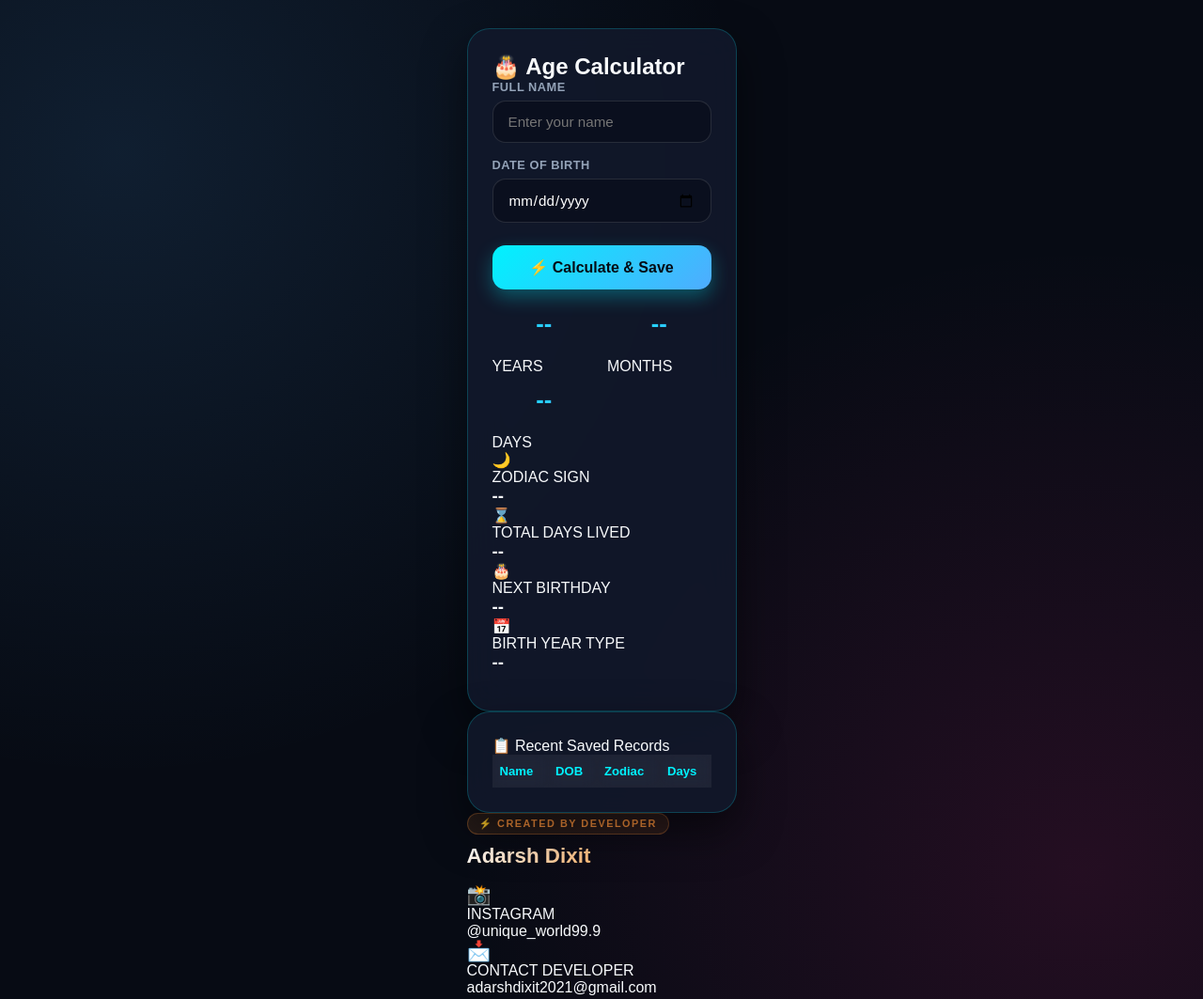
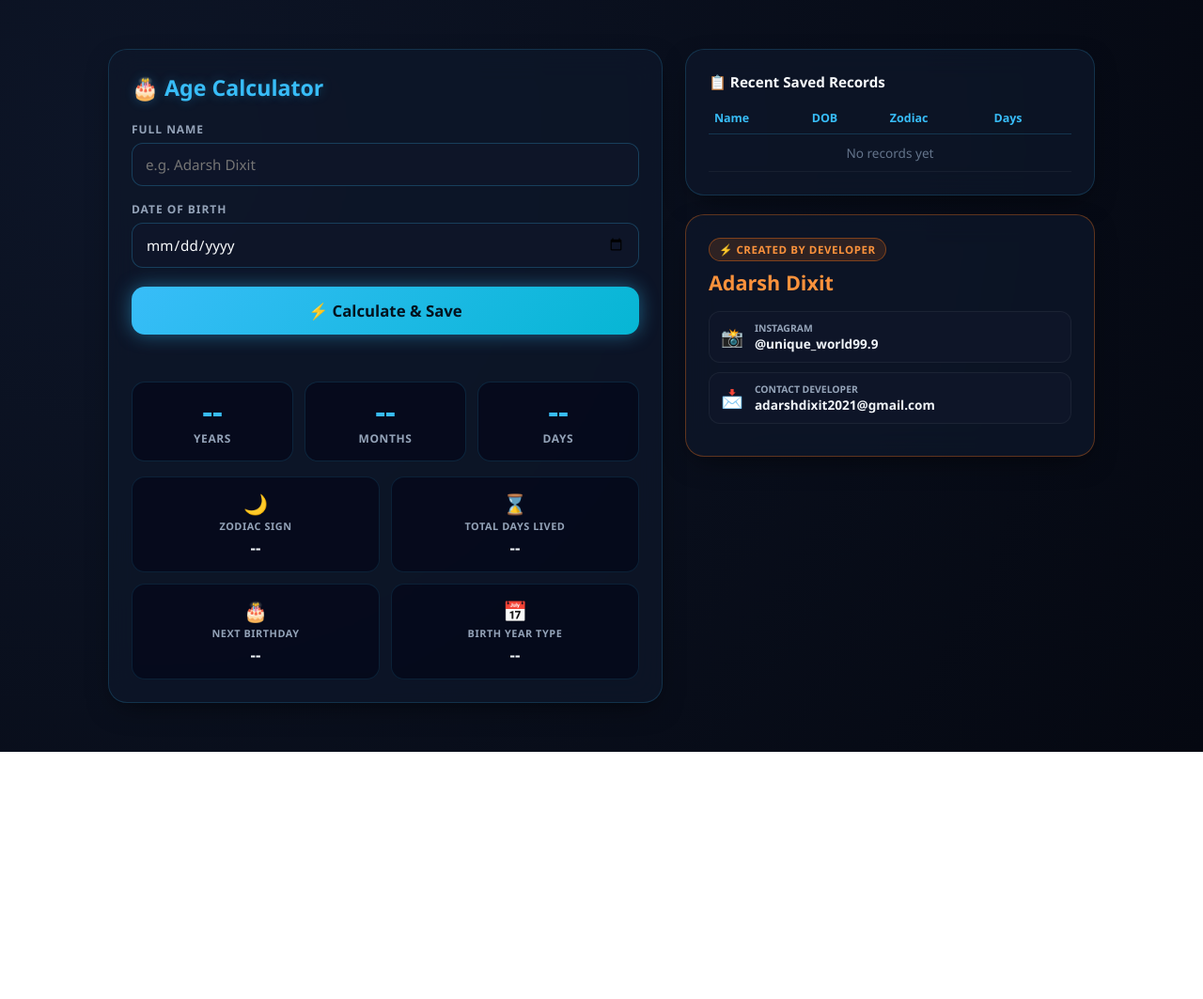
Before and after one commit to adarshdixit2021-ai/Age-Calculator-using-MySQL-as-Backend-Database, a website: page public/index.html in a window 1280 px wide. Shown: the top 1063 px of the page at 94% size. After the commit the page ends 800 px from the top, so only its background shows below. Drawn offline with Linux system fonts and the light colour scheme.

Commit message:
fix: complete clean redesign and local storage binding

```diff
--- a/public/index.html
+++ b/public/index.html
@@ -7,75 +7,76 @@
     <link rel="stylesheet" href="style.css">
 </head>
 <body>
-    <div class="main-container">
-        <!-- Left Side: Calculator Section -->
-        <div class="calculator-card">
-            <div class="header">
+    <div class="container">
+        <!-- Left Column: Main Calculator -->
+        <div class="card calc-card">
+            <div class="card-header">
                 <h2>🎂 Age Calculator</h2>
             </div>
 
-            <div class="input-group">
+            <div class="form-group">
                 <label for="userName">FULL NAME</label>
-                <input type="text" id="userName" placeholder="Enter your name" autocomplete="off">
+                <input type="text" id="userName" placeholder="e.g. Adarsh Dixit" autocomplete="off">
             </div>
 
-            <div class="input-group">
+            <div class="form-group">
                 <label for="dob">DATE OF BIRTH</label>
                 <input type="date" id="dob">
             </div>
 
-            <button id="calculateBtn" class="btn-calculate">⚡ Calculate & Save</button>
+            <button id="calculateBtn" class="glow-btn">⚡ Calculate & Save</button>
 
-            <!-- Results Grid -->
-            <div class="results-grid" id="resultsGrid">
-                <div class="result-box">
+            <p id="statusMsg" class="status-text"></p>
+
+            <!-- Primary Age Output Grid -->
+            <div class="primary-grid">
+                <div class="stat-pill">
                     <h1 id="yearsVal">--</h1>
                     <span>YEARS</span>
                 </div>
-                <div class="result-box">
+                <div class="stat-pill">
                     <h1 id="monthsVal">--</h1>
                     <span>MONTHS</span>
                 </div>
-                <div class="result-box">
+                <div class="stat-pill">
                     <h1 id="daysVal">--</h1>
                     <span>DAYS</span>
                 </div>
             </div>
 
-            <!-- Detailed Analytics Cards -->
-            <div class="analytics-grid" id="analyticsGrid">
-                <div class="analytics-box">
-                    <span class="icon">🌙</span>
-                    <p class="label">ZODIAC SIGN</p>
+            <!-- Detailed Analytics 2x2 Grid -->
+            <div class="analytics-grid">
+                <div class="analytics-tile">
+                    <span class="tile-icon">🌙</span>
+                    <span class="tile-label">ZODIAC SIGN</span>
                     <h3 id="zodiacVal">--</h3>
                 </div>
-                <div class="analytics-box">
-                    <span class="icon">⌛</span>
-                    <p class="label">TOTAL DAYS LIVED</p>
+                <div class="analytics-tile">
+                    <span class="tile-icon">⌛</span>
+                    <span class="tile-label">TOTAL DAYS LIVED</span>
                     <h3 id="totalDaysVal">--</h3>
                 </div>
-                <div class="analytics-box">
-                    <span class="icon">🎂</span>
-                    <p class="label">NEXT BIRTHDAY</p>
+                <div class="analytics-tile">
+                    <span class="tile-icon">🎂</span>
+                    <span class="tile-label">NEXT BIRTHDAY</span>
                     <h3 id="nextBdayVal">--</h3>
                 </div>
-                <div class="analytics-box">
-                    <span class="icon">📅</span>
-                    <p class="label">BIRTH YEAR TYPE</p>
+                <div class="analytics-tile">
+                    <span class="tile-icon">📅</span>
+                    <span class="tile-label">BIRTH YEAR TYPE</span>
                     <h3 id="yearTypeVal">--</h3>
                 </div>
             </div>
-
-            <p id="statusMsg" class="status-msg"></p>
         </div>
 
-        <!-- Right Side: Records & Developer Branding -->
+        <!-- Right Column: Sidebar (Records & Dev Card) -->
         <div class="sidebar">
-            <div class="records-card">
-                <div class="card-title">
-                    <span>📋</span> Recent Saved Records
+            <!-- Records Box -->
+            <div class="card records-card">
+                <div class="section-title">
+                    📋 Recent Saved Records
                 </div>
-                <div class="table-container">
+                <div class="table-wrapper">
                     <table>
                         <thead>
                             <tr>
@@ -86,29 +87,30 @@
                             </tr>
                         </thead>
                         <tbody id="recordsTableBody">
-                            <!-- Injected by script.js -->
+                            <!-- Populated via script.js -->
                         </tbody>
                     </table>
                 </div>
             </div>
 
-            <div class="developer-card">
-                <div class="dev-badge">⚡ CREATED BY DEVELOPER</div>
+            <!-- Developer Profile Box -->
+            <div class="card dev-card">
+                <div class="badge">⚡ CREATED BY DEVELOPER</div>
                 <h2 class="dev-name">Adarsh Dixit</h2>
 
-                <div class="contact-item">
-                    <span class="dev-icon">📸</span>
+                <div class="info-row">
+                    <span class="info-icon">📸</span>
                     <div>
-                        <p class="contact-label">INSTAGRAM</p>
-                        <p class="contact-value">@unique_world99.9</p>
+                        <small>INSTAGRAM</small>
+                        <p>@unique_world99.9</p>
                     </div>
                 </div>
 
-                <div class="contact-item">
-                    <span class="dev-icon">📩</span>
+                <div class="info-row">
+                    <span class="info-icon">📩</span>
                     <div>
-                        <p class="contact-label">CONTACT DEVELOPER</p>
-                        <p class="contact-value">adarshdixit2021@gmail.com</p>
+                        <small>CONTACT DEVELOPER</small>
+                        <p>adarshdixit2021@gmail.com</p>
                     </div>
                 </div>
             </div>
--- a/public/script.js
+++ b/public/script.js
@@ -1,26 +1,26 @@
 document.addEventListener("DOMContentLoaded", () => {
     loadRecentRecords();
 
-    const calculateBtn = document.getElementById("calculateBtn");
-    if (calculateBtn) {
-        calculateBtn.addEventListener("click", calculateAge);
+    const btn = document.getElementById("calculateBtn");
+    if (btn) {
+        btn.addEventListener("click", calculateAndSave);
     }
 });
 
-function calculateAge(e) {
+function calculateAndSave(e) {
     if (e) e.preventDefault();
 
     const nameInput = document.getElementById("userName");
     const dobInput = document.getElementById("dob");
     const statusMsg = document.getElementById("statusMsg");
 
-    const name = nameInput && nameInput.value.trim() ? nameInput.value.trim() : "Adarsh";
+    const name = nameInput && nameInput.value.trim() ? nameInput.value.trim() : "Adarsh Dixit";
     const dobValue = dobInput ? dobInput.value : "";
 
     if (!dobValue) {
         if (statusMsg) {
-            statusMsg.style.color = "#ff4d4d";
-            statusMsg.innerText = "Please select a date of birth!";
+            statusMsg.style.color = "#f87171";
+            statusMsg.innerText = "Please select your date of birth!";
         }
         return;
     }
@@ -30,13 +30,13 @@ function calculateAge(e) {
 
     if (dob > today) {
         if (statusMsg) {
-            statusMsg.style.color = "#ff4d4d";
+            statusMsg.style.color = "#f87171";
             statusMsg.innerText = "Date of birth cannot be in the future!";
         }
         return;
     }
 
-    // Age in Years, Months, Days
+    // Exact Age Calculation (Years, Months, Days)
     let years = today.getFullYear() - dob.getFullYear();
     let months = today.getMonth() - dob.getMonth();
     let days = today.getDate() - dob.getDate();
@@ -55,22 +55,22 @@ function calculateAge(e) {
     const diffTime = Math.abs(today - dob);
     const totalDaysLived = Math.floor(diffTime / (1000 * 60 * 60 * 24));
 
-    // Next Birthday
+    // Next Birthday Countdown
     let nextBday = new Date(today.getFullYear(), dob.getMonth(), dob.getDate());
     if (today > nextBday) {
         nextBday.setFullYear(today.getFullYear() + 1);
     }
     const daysToNextBday = Math.ceil((nextBday - today) / (1000 * 60 * 60 * 24));
 
-    // Birth Year Type
+    // Birth Year Type (Leap / Standard)
     const birthYear = dob.getFullYear();
     const isLeap = (birthYear % 4 === 0 && birthYear % 100 !== 0) || (birthYear % 400 === 0);
     const yearType = isLeap ? "Leap Year" : "Standard Year";
 
     // Zodiac Sign
-    const zodiac = getZodiacSign(dob.getDate(), dob.getMonth() + 1);
+    const zodiac = getZodiac(dob.getDate(), dob.getMonth() + 1);
 
-    // Update Display Cards
+    // Update UI Stats
     document.getElementById("yearsVal").innerText = years;
     document.getElementById("monthsVal").innerText = months;
     document.getElementById("daysVal").innerText = days;
@@ -79,8 +79,8 @@ function calculateAge(e) {
     document.getElementById("nextBdayVal").innerText = `${daysToNextBday} Days`;
     document.getElementById("yearTypeVal").innerText = yearType;
 
-    // Save and Render Table
-    saveRecordLocally({
+    // Save in LocalStorage
+    saveRecord({
         name: name,
         dob: dobValue,
         zodiac: zodiac,
@@ -88,40 +88,31 @@ function calculateAge(e) {
     });
 
     if (statusMsg) {
-        statusMsg.style.color = "#00ff88";
+        statusMsg.style.color = "#34d399";
         statusMsg.innerText = "✓ Record calculated & saved!";
     }
 }
 
-function getZodiacSign(day, month) {
+function getZodiac(day, month) {
+    const cutoff = [19, 18, 20, 19, 20, 20, 22, 22, 22, 22, 21, 21];
     const signs = [
-        { name: "Capricorn", max: 19 },
-        { name: "Aquarius", max: 18 },
-        { name: "Pisces", max: 20 },
-        { name: "Aries", max: 19 },
-        { name: "Taurus", max: 20 },
-        { name: "Gemini", max: 20 },
-        { name: "Cancer", max: 22 },
-        { name: "Leo", max: 22 },
-        { name: "Virgo", max: 22 },
-        { name: "Libra", max: 22 },
-        { name: "Scorpio", max: 21 },
-        { name: "Sagittarius", max: 21 },
-        { name: "Capricorn", max: 31 }
+        "Capricorn", "Aquarius", "Pisces", "Aries",
+        "Taurus", "Gemini", "Cancer", "Leo",
+        "Virgo", "Libra", "Scorpio", "Sagittarius"
     ];
-    return day <= signs[month - 1].max ? (month === 1 ? "Capricorn" : signs[month - 2].name) : signs[month - 1].name;
+    return day <= cutoff[month - 1] ? signs[month - 1] : signs[month % 12];
 }
 
-function saveRecordLocally(record) {
-    let records = JSON.parse(localStorage.getItem("ageCalcRecords") || "[]");
+function saveRecord(record) {
+    let records = JSON.parse(localStorage.getItem("ageAppRecords") || "[]");
     records.unshift(record);
     if (records.length > 5) records.pop();
-    localStorage.setItem("ageCalcRecords", JSON.stringify(records));
+    localStorage.setItem("ageAppRecords", JSON.stringify(records));
     renderRecordsTable(records);
 }
 
 function loadRecentRecords() {
-    let records = JSON.parse(localStorage.getItem("ageCalcRecords") || "[]");
+    let records = JSON.parse(localStorage.getItem("ageAppRecords") || "[]");
     renderRecordsTable(records);
 }
 
@@ -130,13 +121,18 @@ function renderRecordsTable(records) {
     if (!tbody) return;
 
     tbody.innerHTML = "";
-    records.forEach(item => {
+    if (records.length === 0) {
+        tbody.innerHTML = `<tr><td colspan="4" style="text-align:center; color:#64748b;">No records yet</td></tr>`;
+        return;
+    }
+
+    records.forEach(r => {
         const row = document.createElement("tr");
         row.innerHTML = `
-            <td>${item.name}</td>
-            <td>${item.dob}</td>
-            <td style="color: #38bdf8;">${item.zodiac}</td>
-            <td style="color: #34d399;">${item.days}</td>
+            <td style="color:#f8fafc; font-weight:600;">${r.name}</td>
+            <td style="color:#94a3b8;">${r.dob}</td>
+            <td style="color:#38bdf8; font-weight:600;">${r.zodiac}</td>
+            <td style="color:#34d399; font-weight:600;">${r.days}</td>
         `;
         tbody.appendChild(row);
     });
--- a/public/style.css
+++ b/public/style.css
@@ -1,36 +1,21 @@
-:root {
-    --bg-dark: #070b14;
-    --card-bg: rgba(18, 25, 44, 0.85);
-    --neon-cyan: #00f2fe;
-    --neon-blue: #4facfe;
-    --text-main: #f8fafc;
-    --text-sub: #94a3b8;
-    --border-glow: rgba(0, 242, 254, 0.2);
-}
-
 * {
     margin: 0;
     padding: 0;
     box-sizing: border-box;
-    font-family: 'Poppins', sans-serif;
-    -webkit-tap-highlight-color: transparent;
+    font-family: 'Segoe UI', Roboto, Helvetica, Arial, sans-serif;
 }
 
 body {
-    background-color: var(--bg-dark);
-    background-image:
-        radial-gradient(circle at 10% 15%, rgba(79, 172, 254, 0.12) 0%, transparent 45%),
-        radial-gradient(circle at 90% 85%, rgba(247, 37, 133, 0.12) 0%, transparent 45%);
-    color: var(--text-main);
+    background: radial-gradient(circle at 10% 20%, #0d1527 0%, #050811 100%);
+    color: #e2e8f0;
     min-height: 100vh;
     display: flex;
     justify-content: center;
     align-items: center;
-    padding: 30px 20px;
+    padding: 24px 16px;
 }
 
-/* 2-Column Responsive Dashboard Layout */
-.main-layout {
+.container {
     width: 100%;
     max-width: 1050px;
     display: grid;
@@ -39,321 +24,246 @@ body {
     align-items: start;
 }
 
-@media (max-width: 860px) {
-    .main-layout {
-        grid-template-columns: 1fr;
-    }
+/* Base Card Styling */
+.card {
+    background: rgba(14, 23, 42, 0.75);
+    backdrop-filter: blur(16px);
+    -webkit-backdrop-filter: blur(16px);
+    border: 1px solid rgba(56, 189, 248, 0.18);
+    border-radius: 20px;
+    padding: 24px;
+    box-shadow: 0 10px 30px -10px rgba(0, 0, 0, 0.6);
 }
 
-/* Glassmorphism Cards */
-.calculator-card, .records-card, .dev-card {
-    background: var(--card-bg);
-    backdrop-filter: blur(20px);
-    -webkit-backdrop-filter: blur(20px);
-    border: 1px solid var(--border-glow);
-    border-radius: 24px;
-    padding: 26px;
-    box-shadow: 0 20px 45px rgba(0, 0, 0, 0.5);
+/* Header & Inputs */
+.card-header h2 {
+    color: #38bdf8;
+    font-size: 1.45rem;
+    font-weight: 700;
+    margin-bottom: 20px;
+    text-shadow: 0 0 12px rgba(56, 189, 248, 0.3);
 }
 
-.sidebar-panel {
-    display: flex;
-    flex-direction: column;
-    gap: 24px;
-}
-
-h1 {
-    text-align: center;
-    font-size: 1.6rem;
-    font-weight: 700;
-    margin-bottom: 22px;
-    background: linear-gradient(135deg, var(--neon-cyan), var(--neon-blue));
-    -webkit-background-clip: text;
-    background-clip: text;
-    -webkit-text-fill-color: transparent;
-}
-
-/* Inputs Styling */
-.input-group {
+.form-group {
     margin-bottom: 16px;
 }
 
-.input-group label {
+.form-group label {
     display: block;
-    font-size: 0.8rem;
-    font-weight: 600;
-    color: var(--text-sub);
-    margin-bottom: 7px;
-    text-transform: uppercase;
-    letter-spacing: 0.5px;
+    font-size: 0.75rem;
+    font-weight: 700;
+    color: #94a3b8;
+    letter-spacing: 0.08em;
+    margin-bottom: 6px;
 }
 
-.input-group input {
+.form-group input {
     width: 100%;
-    background: rgba(10, 15, 30, 0.85);
-    border: 1px solid rgba(255, 255, 255, 0.12);
-    border-radius: 14px;
-    padding: 13px 16px;
-    color: #ffffff;
+    background: rgba(15, 23, 42, 0.9);
+    border: 1px solid rgba(56, 189, 248, 0.25);
+    border-radius: 12px;
+    padding: 12px 14px;
+    color: #f8fafc;
     font-size: 0.95rem;
     outline: none;
-    transition: all 0.3s ease;
+    transition: all 0.25s ease;
 }
 
-.input-group input:focus {
-    border-color: var(--neon-cyan);
-    box-shadow: 0 0 12px rgba(0, 242, 254, 0.3);
+.form-group input:focus {
+    border-color: #38bdf8;
+    box-shadow: 0 0 10px rgba(56, 189, 248, 0.4);
 }
 
-/* Button */
-.btn-calculate {
+/* Glowing Calculate Button */
+.glow-btn {
     width: 100%;
-    padding: 14px;
-    margin-top: 8px;
+    background: linear-gradient(135deg, #38bdf8 0%, #06b6d4 100%);
     border: none;
     border-radius: 14px;
-    background: linear-gradient(135deg, #00f2fe, #4facfe);
-    color: #050b14;
-    font-weight: 700;
-    font-size: 1rem;
+    padding: 14px;
+    color: #04131f;
+    font-size: 1.05rem;
+    font-weight: 800;
     cursor: pointer;
-    box-shadow: 0 8px 20px rgba(0, 242, 254, 0.3);
+    box-shadow: 0 0 20px rgba(56, 189, 248, 0.45);
     transition: transform 0.2s ease, box-shadow 0.2s ease;
+    margin-top: 4px;
 }
 
-.btn-calculate:hover {
+.glow-btn:hover {
     transform: translateY(-2px);
-    box-shadow: 0 12px 25px rgba(0, 242, 254, 0.45);
+    box-shadow: 0 0 28px rgba(56, 189, 248, 0.7);
 }
 
-/* Results Grid */
-.results-grid {
-    margin-top: 22px;
+.status-text {
+    font-size: 0.85rem;
+    text-align: center;
+    margin-top: 10px;
+    min-height: 20px;
+    font-weight: 600;
+}
+
+/* Results 3-Pill Grid */
+.primary-grid {
     display: grid;
-    grid-template-columns: repeat(2, 1fr);
+    grid-template-columns: repeat(3, 1fr);
+    gap: 12px;
+    margin: 20px 0 16px;
+}
+
+.stat-pill {
+    background: rgba(2, 6, 23, 0.6);
+    border: 1px solid rgba(56, 189, 248, 0.15);
+    border-radius: 14px;
+    padding: 14px 6px;
+    text-align: center;
+}
+
+.stat-pill h1 {
+    font-size: 2.1rem;
+    color: #38bdf8;
+    line-height: 1;
+    font-weight: 800;
+}
+
+.stat-pill span {
+    font-size: 0.75rem;
+    color: #94a3b8;
+    font-weight: 700;
+    letter-spacing: 0.05em;
+}
+
+/* 2x2 Analytics Grid */
+.analytics-grid {
+    display: grid;
+    grid-template-columns: 1fr 1fr;
     gap: 12px;
 }
 
-.stat-box {
-    background: rgba(10, 15, 30, 0.6);
-    border: 1px solid rgba(255, 255, 255, 0.08);
-    border-radius: 16px;
-    padding: 14px;
+.analytics-tile {
+    background: rgba(2, 6, 23, 0.6);
+    border: 1px solid rgba(56, 189, 248, 0.12);
+    border-radius: 14px;
+    padding: 14px 10px;
     text-align: center;
 }
 
-.stat-box.main-age {
-    grid-column: span 2;
-    display: flex;
-    justify-content: space-around;
-    background: rgba(0, 242, 254, 0.08);
-    border: 1px solid rgba(0, 242, 254, 0.3);
+.tile-icon {
+    font-size: 1.3rem;
+    display: block;
+    margin-bottom: 2px;
 }
 
-.unit-box span {
-    font-size: 1.9rem;
-    font-weight: 800;
-    color: var(--neon-cyan);
-    line-height: 1;
-}
-
-.unit-box p {
-    font-size: 0.7rem;
-    color: var(--text-sub);
-    letter-spacing: 0.8px;
-    margin-top: 4px;
-}
-
-.stat-box .icon {
-    font-size: 1.3rem;
+.tile-label {
+    font-size: 0.68rem;
+    color: #94a3b8;
+    font-weight: 700;
+    letter-spacing: 0.05em;
     display: block;
     margin-bottom: 4px;
 }
 
-.stat-box h4 {
-    font-size: 0.72rem;
-    color: var(--text-sub);
-    margin-bottom: 2px;
-    text-transform: uppercase;
+.analytics-tile h3 {
+    font-size: 1.05rem;
+    color: #f1f5f9;
+    font-weight: 700;
 }
 
-.stat-box p {
-    font-size: 0.98rem;
-    font-weight: 700;
-    color: var(--text-main);
+/* Sidebar Styling */
+.sidebar {
+    display: flex;
+    flex-direction: column;
+    gap: 20px;
 }
 
-.status-msg {
-    text-align: center;
-    font-size: 0.82rem;
-    margin-top: 14px;
-    font-weight: 600;
-}
-
-.status-msg.success { color: #4ade80; }
-.status-msg.error { color: #f87171; }
-
-/* Records Table */
-.records-card h3 {
-    font-size: 1.05rem;
+.section-title {
+    font-size: 0.95rem;
     font-weight: 700;
-    margin-bottom: 14px;
-    color: #e2e8f0;
+    color: #f8fafc;
+    margin-bottom: 12px;
 }
 
 .table-wrapper {
     overflow-x: auto;
-    max-height: 220px;
-    overflow-y: auto;
 }
 
 table {
     width: 100%;
     border-collapse: collapse;
-    font-size: 0.82rem;
-}
-
-th, td {
-    padding: 10px 8px;
-    text-align: left;
+    font-size: 0.85rem;
 }
 
 th {
-    background: rgba(255, 255, 255, 0.06);
-    color: var(--neon-cyan);
-    font-weight: 600;
-    position: sticky;
-    top: 0;
-    backdrop-filter: blur(8px);
+    color: #38bdf8;
+    text-align: left;
+    padding: 8px 6px;
+    border-bottom: 1px solid rgba(56, 189, 248, 0.2);
+    font-size: 0.78rem;
 }
 
 td {
-    border-bottom: 1px solid rgba(255, 255, 255, 0.06);
+    padding: 10px 6px;
+    border-bottom: 1px solid rgba(255, 255, 255, 0.05);
     color: #cbd5e1;
 }
 
-/* =========================================
-   🔥 DEVELOPER CARD & FIRE BURN EFFECT 🔥
-========================================= */
-
+/* Developer Card */
 .dev-card {
-    border: 2px solid rgba(255, 100, 0, 0.35);
-    text-align: center;
-    cursor: pointer;
-    transition: transform 0.3s ease;
+    border-color: rgba(249, 115, 22, 0.35);
 }
 
-.dev-badge {
+.badge {
     display: inline-block;
-    font-size: 0.68rem;
-    font-weight: 700;
-    letter-spacing: 1.5px;
+    background: rgba(249, 115, 22, 0.15);
+    border: 1px solid rgba(249, 115, 22, 0.4);
     color: #fb923c;
-    background: rgba(251, 146, 60, 0.12);
-    border: 1px solid rgba(251, 146, 60, 0.3);
-    padding: 4px 12px;
+    font-size: 0.72rem;
+    font-weight: 800;
+    padding: 4px 10px;
     border-radius: 20px;
+    letter-spacing: 0.05em;
+    margin-bottom: 8px;
+}
+
+.dev-name {
+    font-size: 1.35rem;
+    color: #fb923c;
+    font-weight: 800;
+    margin-bottom: 16px;
+}
+
+.info-row {
+    background: rgba(15, 23, 42, 0.8);
+    border: 1px solid rgba(255, 255, 255, 0.06);
+    border-radius: 12px;
+    padding: 10px 12px;
+    display: flex;
+    align-items: center;
+    gap: 12px;
     margin-bottom: 10px;
 }
 
-.dev-name {
-    font-size: 1.4rem;
-    font-weight: 800;
-    background: linear-gradient(135deg, #ffffff, #fdba74, #f97316);
-    -webkit-background-clip: text;
-    background-clip: text;
-    -webkit-text-fill-color: transparent;
-    margin-bottom: 16px;
+.info-icon {
+    font-size: 1.2rem;
 }
 
-.dev-links {
-    display: flex;
-    flex-direction: column;
-    gap: 10px;
+.info-row small {
+    display: block;
+    font-size: 0.65rem;
+    color: #94a3b8;
+    font-weight: 700;
 }
 
-.dev-item {
-    display: flex;
-    align-items: center;
-    gap: 12px;
-    padding: 10px 14px;
-    border-radius: 12px;
-    text-decoration: none;
-    background: rgba(255, 255, 255, 0.05);
-    border: 1px solid rgba(255, 255, 255, 0.1);
-    transition: all 0.3s ease;
-    text-align: left;
+.info-row p {
+    font-size: 0.85rem;
+    color: #f1f5f9;
+    font-weight: 600;
+    word-break: break-all;
 }
 
-.dev-item:hover {
-    transform: translateX(4px);
-    background: rgba(255, 255, 255, 0.1);
-    border-color: #fb923c;
-}
-
-.dev-icon {
-    font-size: 1.3rem;
-    flex-shrink: 0;
-}
-
-.dev-text {
-    min-width: 0;
-    overflow: hidden;
-}
-
-.dev-text .label {
-    display: block;
-    font-size: 0.65rem;
-    color: var(--text-sub);
-    text-transform: uppercase;
-}
-
-.dev-text .value {
-    display: block;
-    font-size: 0.78rem;
-    font-weight: 600;
-    color: #f1f5f9;
-    white-space: nowrap;
-    overflow: hidden;
-    text-overflow: ellipsis;
-}
-
-/* 🔥 3-Second High Flame + Slowdown Fire Animation 🔥 */
-.dev-card:hover {
-    animation: fireBlaze 4.5s cubic-bezier(0.25, 1, 0.5, 1) forwards;
-}
-
-@keyframes fireBlaze {
-    0% {
-        border-color: #ff3b00;
-        box-shadow: 0 0 15px #ff3b00, inset 0 0 15px rgba(255, 59, 0, 0.3);
-    }
-    15% {
-        border-color: #ffd000;
-        box-shadow: 0 0 35px #ff5100, 0 0 65px #ff9900, inset 0 0 25px rgba(255, 100, 0, 0.5);
-    }
-    30% {
-        border-color: #ff1100;
-        box-shadow: 0 0 25px #ff3300, 0 0 50px #ff7700, inset 0 0 20px rgba(255, 0, 0, 0.4);
-    }
-    45% {
-        border-color: #ffaa00;
-        box-shadow: 0 0 50px #ff3b00, 0 0 85px #ffbb00, inset 0 0 35px rgba(255, 150, 0, 0.6);
-    }
-    60% {
-        border-color: #ff4500;
-        box-shadow: 0 0 35px #ff2200, 0 0 65px #ff7700, inset 0 0 25px rgba(255, 50, 0, 0.5);
-    }
-    66% {
-        border-color: #ff5500;
-        box-shadow: 0 0 25px #ff4400, 0 0 45px #ff8800, inset 0 0 15px rgba(255, 80, 0, 0.3);
-    }
-    85% {
-        border-color: rgba(255, 85, 0, 0.5);
-        box-shadow: 0 0 15px rgba(255, 68, 0, 0.4), inset 0 0 8px rgba(255, 80, 0, 0.2);
-    }
-    100% {
-        border-color: rgba(255, 100, 0, 0.35);
-        box-shadow: 0 15px 40px rgba(0, 0, 0, 0.5);
+/* Mobile Responsive */
+@media (max-width: 768px) {
+    .container {
+        grid-template-columns: 1fr;
     }
 }
```
